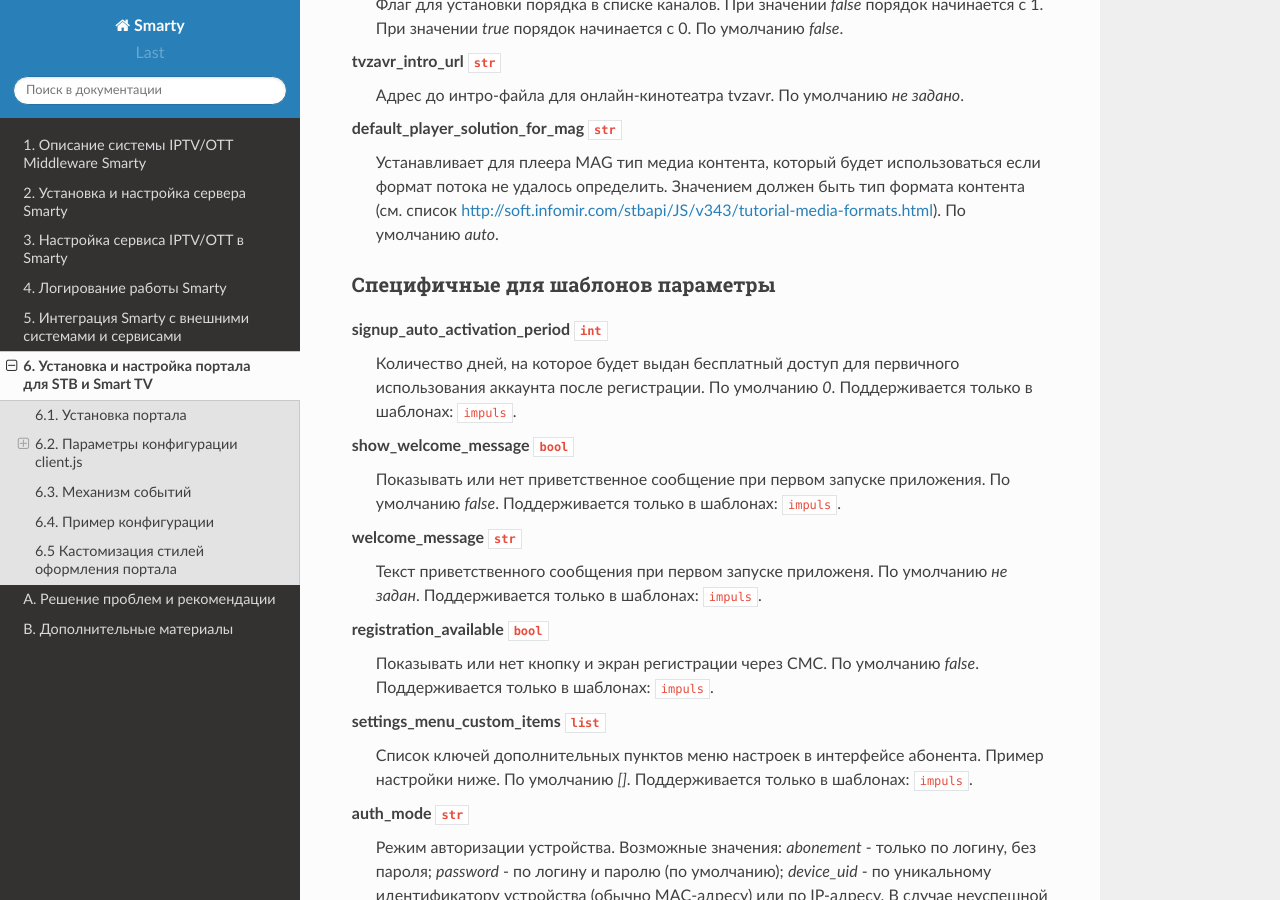
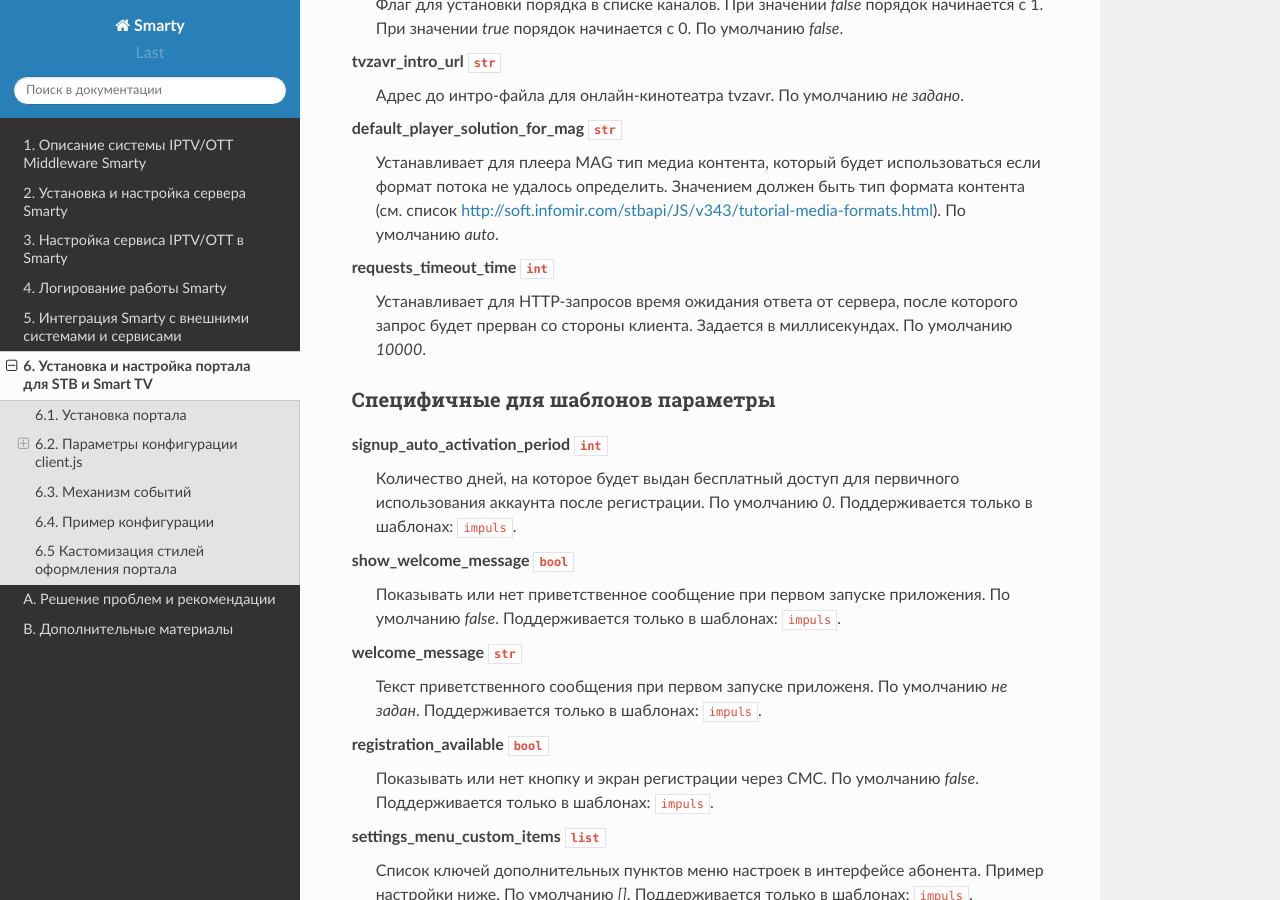
Before and after one commit to sergey-yakovlev/smarty-docs, a Sphinx documentation site: the page built from source/portal_setup.rst, in a window 1280 px wide and 900 px high, scrolled down 3311 px. Built offline with Sphinx 7.4.7 and the Read the Docs theme 2.0.0, drawn with Linux system fonts in a browser that asks for light colours.

Commit message:
Добавлена опция requests_timeout_time

```diff
--- a/source/portal_setup.rst
+++ b/source/portal_setup.rst
@@ -151,6 +151,11 @@ default_player_solution_for_mag ``str``
     Устанавливает для плеера MAG тип медиа контента, который будет использоваться если формат потока не удалось определить.
     Значением должен быть тип формата контента (см. список http://soft.infomir.com/stbapi/JS/v343/tutorial-media-formats.html).
     По умолчанию *auto*.
+
+requests_timeout_time ``int``
+    Устанавливает для HTTP-запросов время ожидания ответа от сервера, после которого запрос будет прерван со стороны клиента.
+    Задается в миллисекундах.
+    По умолчанию *10000*.
 
 .. _client_js_specific_options:
 
```
